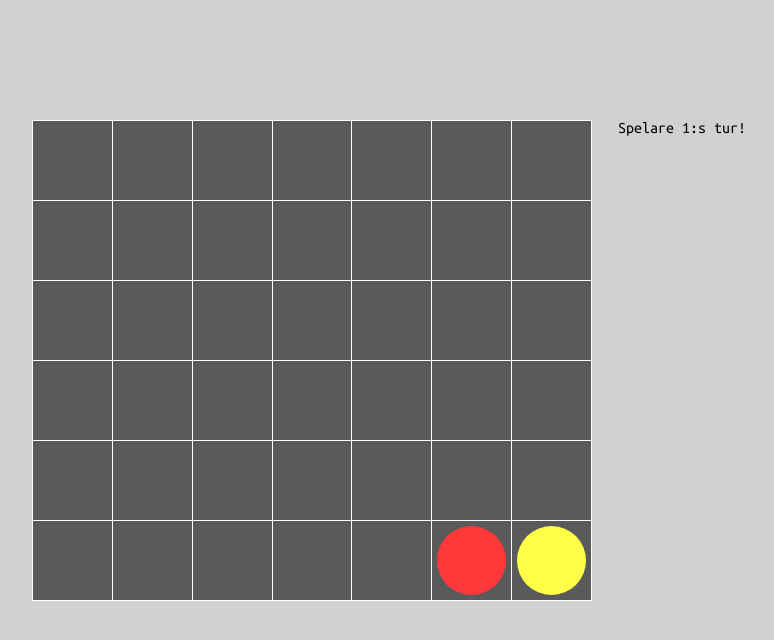
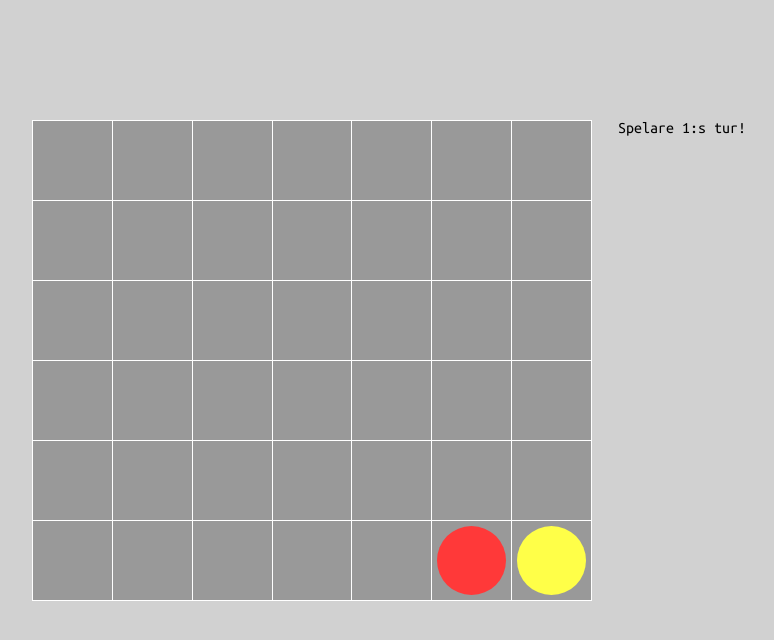
Before and after one commit to Teddymannen/JSConnect4, a website: page layout.html in a window 1280 px wide. Shown: the whole page, without its empty margins (248-1022 px from the left). Drawn offline with Linux system fonts and the light colour scheme.

```diff
--- a/style.css
+++ b/style.css
@@ -31,7 +31,7 @@
     text-align: center;
     font-size: calc(70vh / 9);
     color: white;
-    background-color: rgb(90, 90, 90);
+    /* background-color: rgb(90, 90, 90); */
     width: calc(70vh / 7);
     height: calc(60vh / 6);
 }
```
